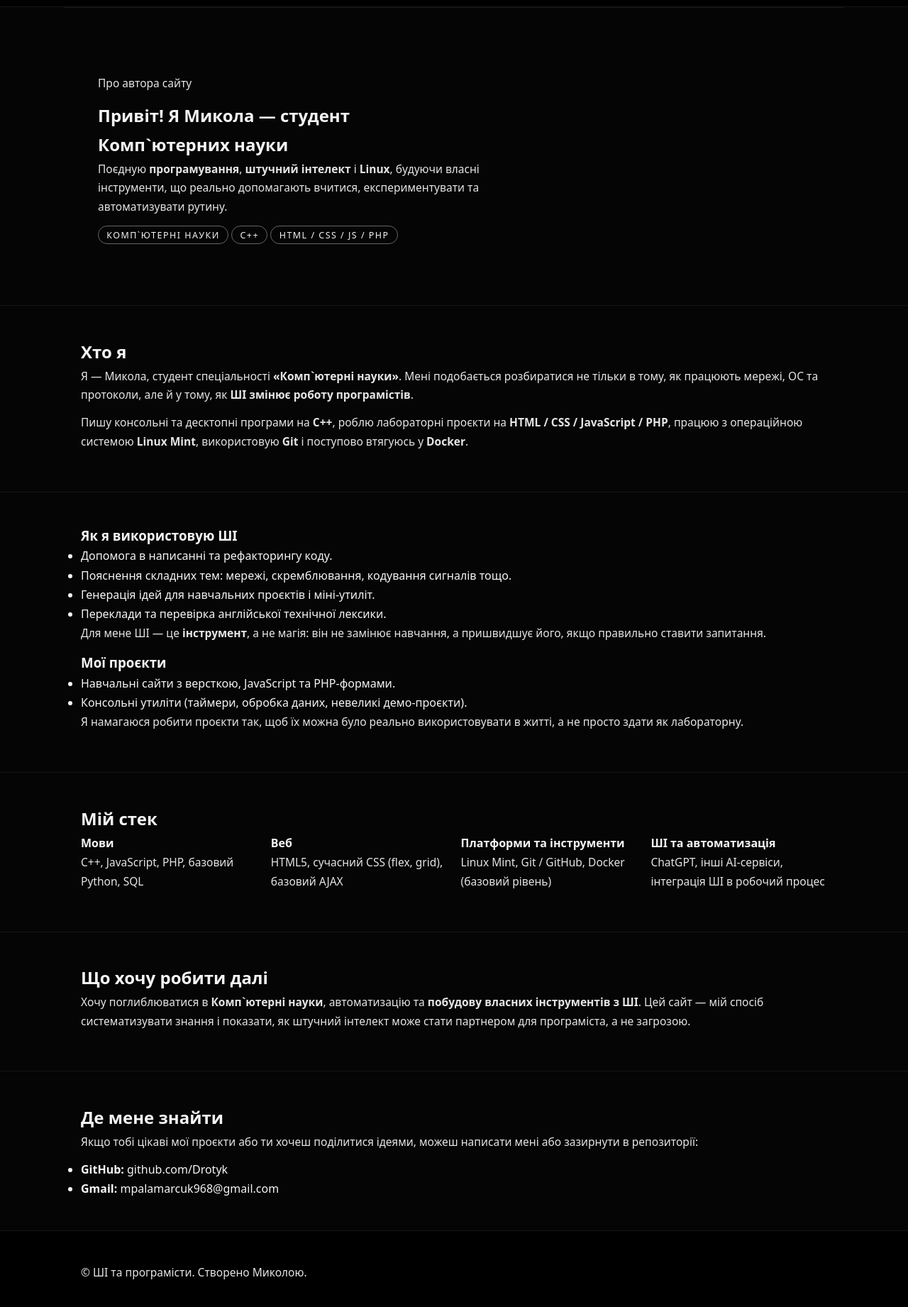
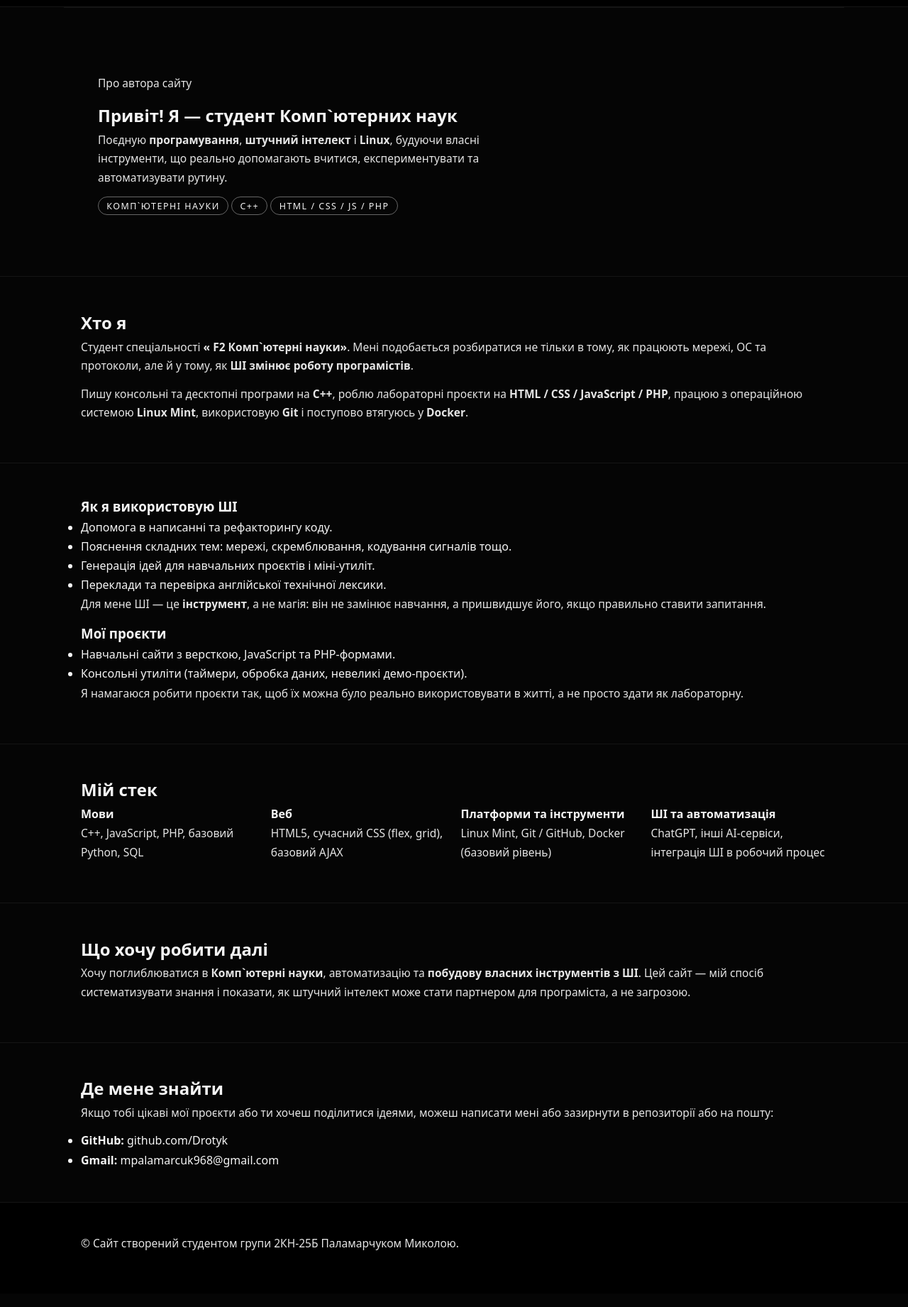
Before and after one commit to Drotyk/profession-veb, a plain HTML site: page about.html in a window 1280 px wide. Shown: the part 52-1894 px from the top of the page at 71% size. Drawn offline with Linux system fonts and the light colour scheme; a script that the page names is missing.

Commit message:
Add files via upload

```diff
--- a/about.html
+++ b/about.html
@@ -41,7 +41,7 @@
 
         <div class="about-intro">
           <p class="eyebrow">Про автора сайту</p>
-          <h1>Привіт! Я Микола — студент Комп`ютерних науки</h1>
+          <h1>Привіт! Я — студент Комп`ютерних наук</h1>
           <p class="lead">
             Поєдную <strong>програмування</strong>, <strong>штучний інтелект</strong> і
             <strong>Linux</strong>, будуючи власні інструменти, що реально допомагають
@@ -61,7 +61,7 @@
       <div class="section-inner about-block">
         <h2>Хто я</h2>
         <p>
-          Я — Микола, студент спеціальності <strong>«Комп`ютерні науки»</strong>.
+          Студент спеціальності <strong>« F2 Комп`ютерні науки»</strong>.
           Мені подобається розбиратися не тільки в тому, як працюють мережі, ОС та протоколи,
           але й у тому, як <strong>ШІ змінює роботу програмістів</strong>.
         </p>
@@ -149,7 +149,7 @@
         <h2>Де мене знайти</h2>
         <p>
           Якщо тобі цікаві мої проєкти або ти хочеш поділитися ідеями,
-          можеш написати мені або зазирнути в репозиторії:
+          можеш написати мені або зазирнути в репозиторії або на пошту:
         </p>
         <ul class="links-list">
           <li><strong>GitHub:</strong> <a href="https://github.com/Drotyk" target="_blank" rel="noopener">github.com/Drotyk</a></li>
@@ -161,7 +161,7 @@
 
   <footer class="site-footer">
     <div class="section-inner footer-inner">
-      <p>© <span id="year"></span> ШІ та програмісти. Створено Миколою.</p>
+      <p>© <span id="year"></span> Сайт створений студентом групи 2КН-25Б Паламарчуком Миколою.</p>
     </div>
   </footer>
 
```
Also changed, not shown: index.html (+1 -1 lines).
